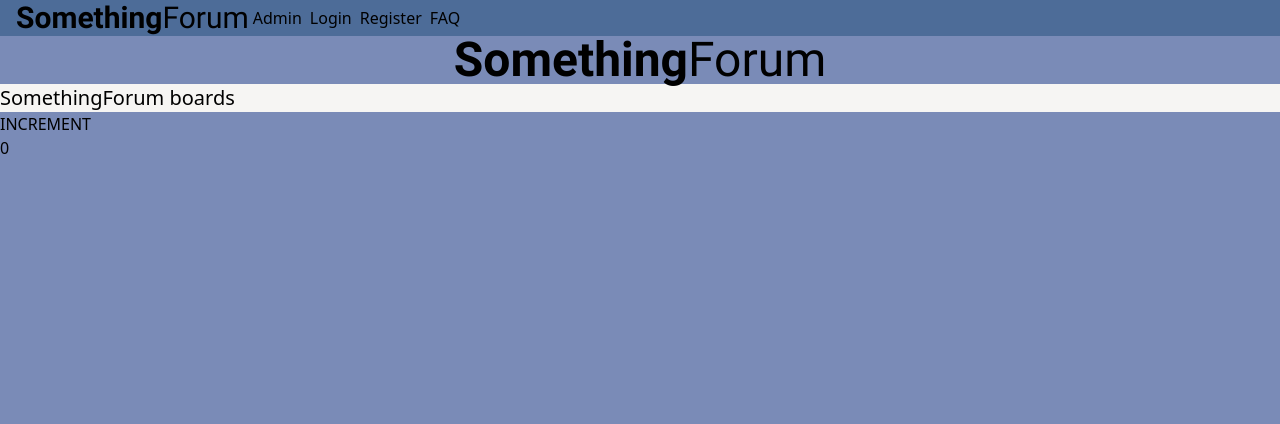
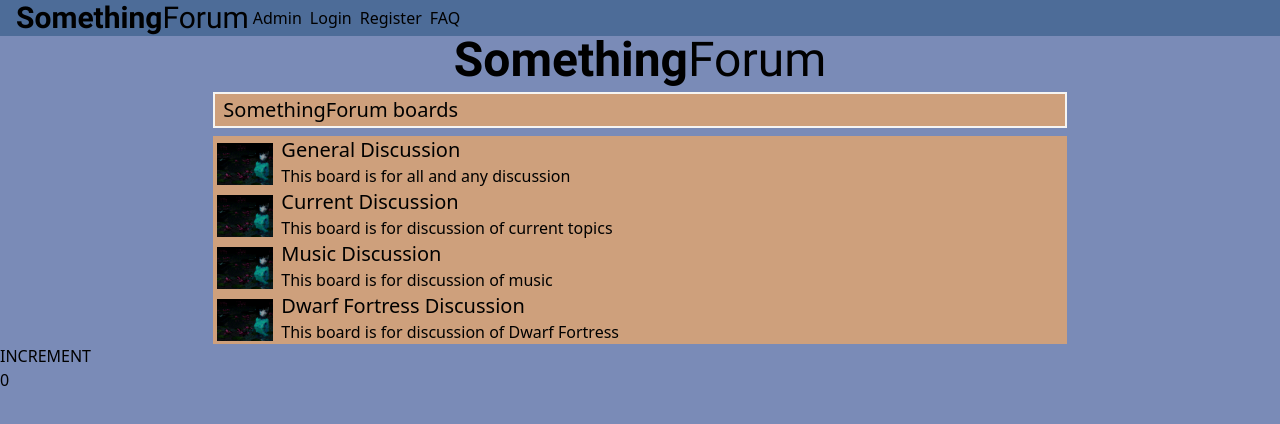
Before and after one commit to le-alien/eksamenfront, a React (Vite) app: page / in a window 1280 px wide. Shown: the top 424 px of the page. Built offline with nearby package versions, Linux system fonts and the light colour scheme.

Commit message:
homepage improvements

```diff
--- a/src/pages/Home.tsx
+++ b/src/pages/Home.tsx
@@ -1,4 +1,4 @@
-import { useEffect, useState } from "react";
+import React, { useEffect, useState } from "react";
 import Navigationbar from "../components/Navigationbar.tsx"
 import "../index.css"
 import Headerxl from "../components/Headerxl.tsx";
@@ -19,10 +19,76 @@ export default () => {
                     Forum
                 </span>
             </div>
-            <div className="bg-cloudWhite">
-                <Headerxl>
-                    SomethingForum boards
-                </Headerxl>
+            <div className="flex justify-center">
+                <div className="w-2/3">
+                    <div className="bg-lightBrownMountain border-solid border-2 border-cloudWhite my-2 py-0.5">
+                        <div className="flex mx-2 content-center">
+                            <Headerxl>
+                                SomethingForum boards
+                            </Headerxl>
+                        </div>
+                    </div>
+                    <div className="flex bg-lightBrownMountain border-cloudWhite flex-row items-start">
+                        <a href="/GeneralBoard" className="flex">
+                            <span className="content-center">
+                                <img className="w-14 h-4/5 mt-1 ml-1" src="src\assets\mellpond.gif" alt="" />
+                            </span>
+                            <div className="flex flex-col mx-2">
+                                <Headerxl>
+                                    General Discussion
+                                </Headerxl>
+                                <span>
+                                    This board is for all and any discussion
+                                </span>
+                           </div>
+                        </a>
+                    </div>
+                    <div className="flex bg-lightBrownMountain border-cloudWhite flex-row items-start">
+                        <a href="/CurrentBoard" className="flex">
+                            <span className="content-center">
+                                <img className="w-14 h-4/5 mt-1 ml-1" src="src\assets\mellpond.gif" alt="" />
+                            </span>
+                            <div className="flex flex-col mx-2">
+                                <Headerxl>
+                                    Current Discussion
+                                </Headerxl>
+                                <span>
+                                    This board is for discussion of current topics
+                                </span>
+                           </div>
+                        </a>
+                    </div>
+                    <div className="flex bg-lightBrownMountain border-cloudWhite flex-row items-start">
+                        <a href="/CurrentBoard" className="flex">
+                            <span className="content-center">
+                                <img className="w-14 h-4/5 mt-1 ml-1" src="src\assets\mellpond.gif" alt="" />
+                            </span>
+                            <div className="flex flex-col mx-2">
+                                <Headerxl>
+                                    Music Discussion
+                                </Headerxl>
+                                <span>
+                                    This board is for discussion of music
+                                </span>
+                           </div>
+                        </a>
+                    </div>
+                    <div className="flex bg-lightBrownMountain border-cloudWhite flex-row items-start">
+                        <a href="/CurrentBoard" className="flex">
+                            <span className="content-center">
+                                <img className="w-14 h-4/5 mt-1 ml-1" src="src\assets\mellpond.gif" alt="" />
+                            </span>
+                            <div className="flex flex-col mx-2">
+                                <Headerxl>
+                                    Dwarf Fortress Discussion
+                                </Headerxl>
+                                <span>
+                                    This board is for discussion of Dwarf Fortress
+                                </span>
+                           </div>
+                        </a>
+                    </div>
+                </div>
             </div>
 
 
```
Also changed, not shown: src/assets/ditherroom.png (added), src/assets/mellpond.gif (added).
